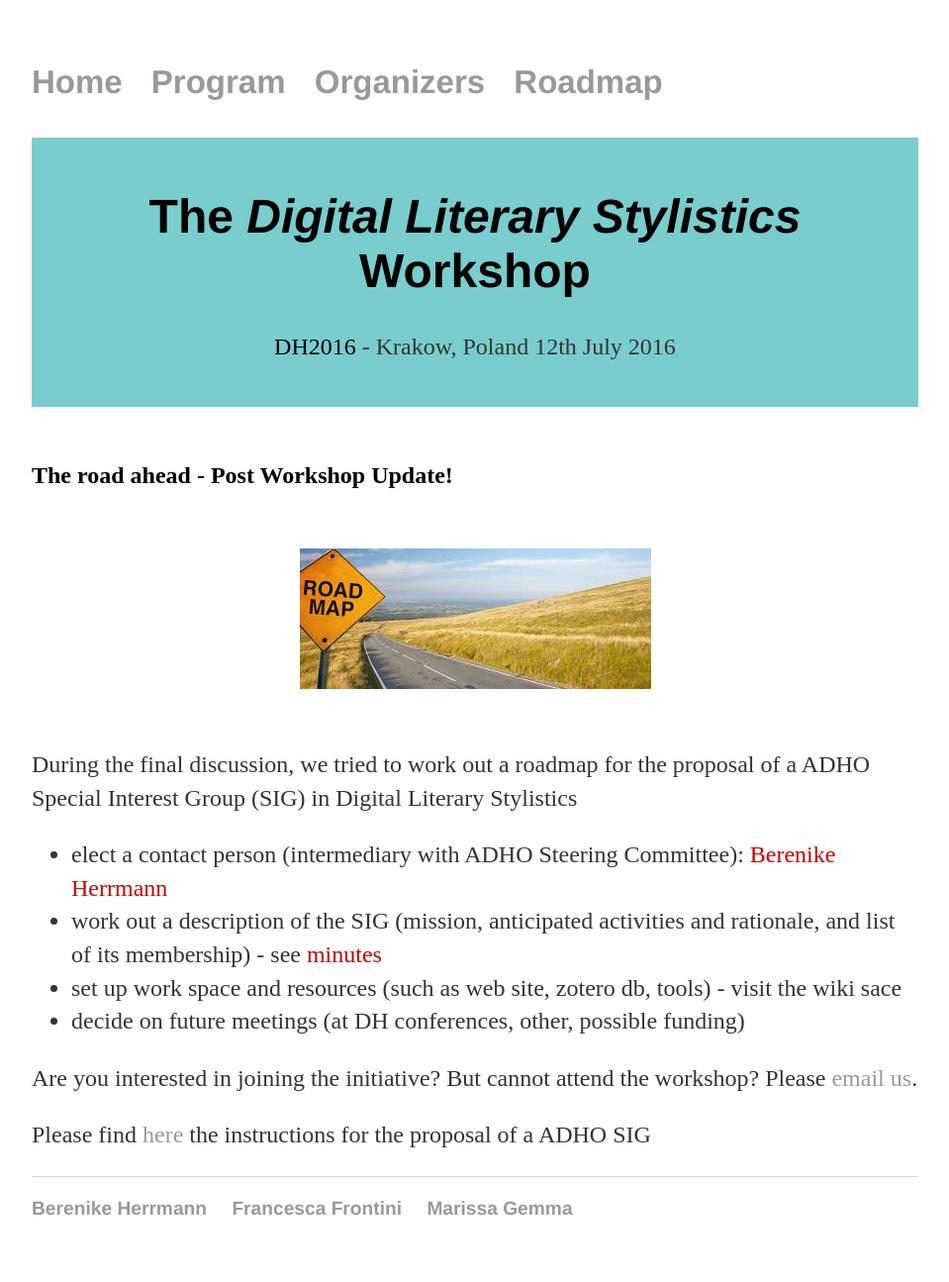
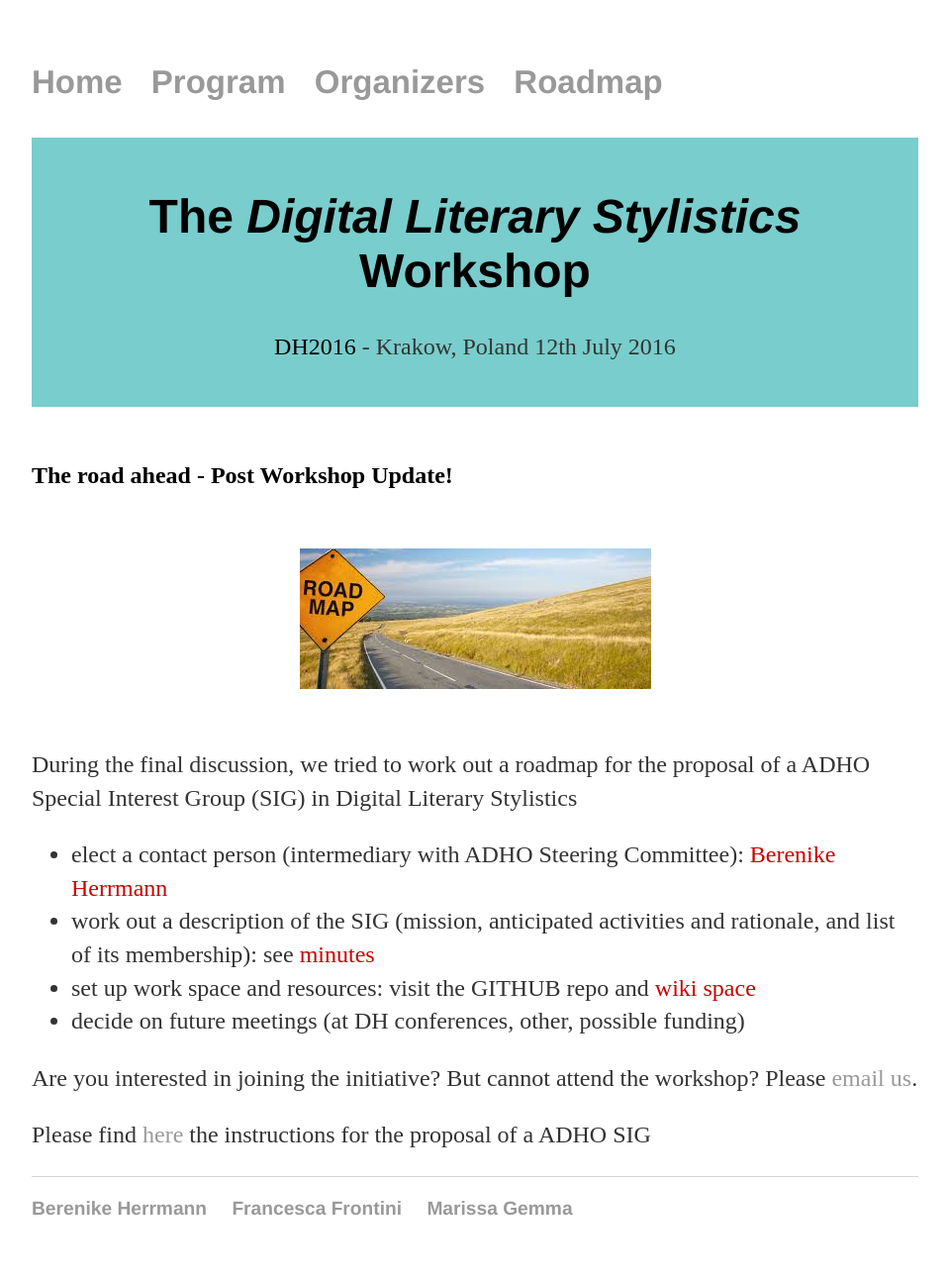
Before and after one commit to DigitalLiteraryStylistic/-DigitalLiteraryStylistic.github.io, a Jekyll site: the page built from roadmap.html, in a window 1280 px wide. Shown: the whole page at 99% size, without its empty margins (160-1119 px from the left). Built offline with Jekyll 4.4.1, drawn with Linux system fonts in a browser that asks for light colours.

Commit message:
Update roadmap.html

```diff
--- a/roadmap.html
+++ b/roadmap.html
@@ -14,8 +14,8 @@ title: Digital Literary Stylistics Workshop - Co-located with DH2016
 
 <ul>
   <li>elect a contact person (intermediary with ADHO Steering Committee): <a class="news" href="mailto:jb.herrmann@phil.uni-goettingen.de?Subject=SIG%20Info" target="_top">Berenike Herrmann</a></li>
-  <li>work out a description of the SIG (mission, anticipated activities and rationale, and list of its membership) - see <a class="news" href="minutes-DLS2016.docx" target="_blank">minutes</a></li>
-  <li>set up work space and resources (such as web site, zotero db, tools) - visit the wiki sace </li>
+  <li>work out a description of the SIG (mission, anticipated activities and rationale, and list of its membership): see <a class="news" href="minutes-DLS2016.docx" target="_blank">minutes</a></li>
+  <li>set up work space and resources:  visit the GITHUB repo and <a class="news" href="https://github.com/DLS-SIG/SIG-Proposal/wiki/Notes" target="_blank">wiki space</a> </li>
   <li>decide on future meetings (at DH conferences, other, possible funding)</li>
 </ul>
 
```
